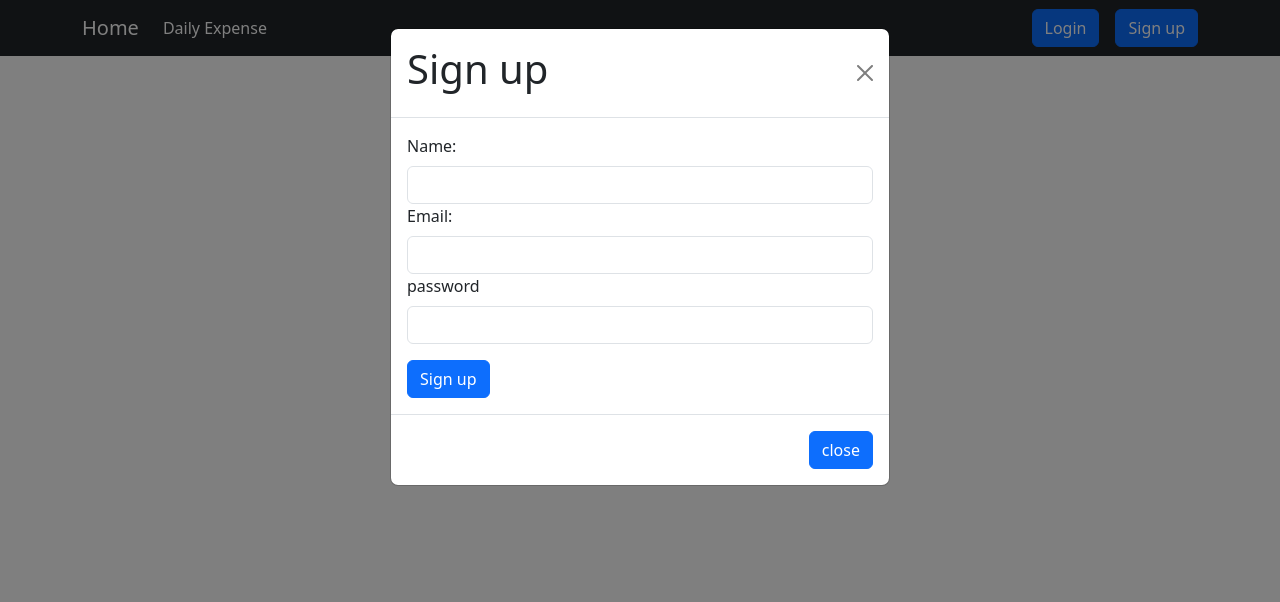
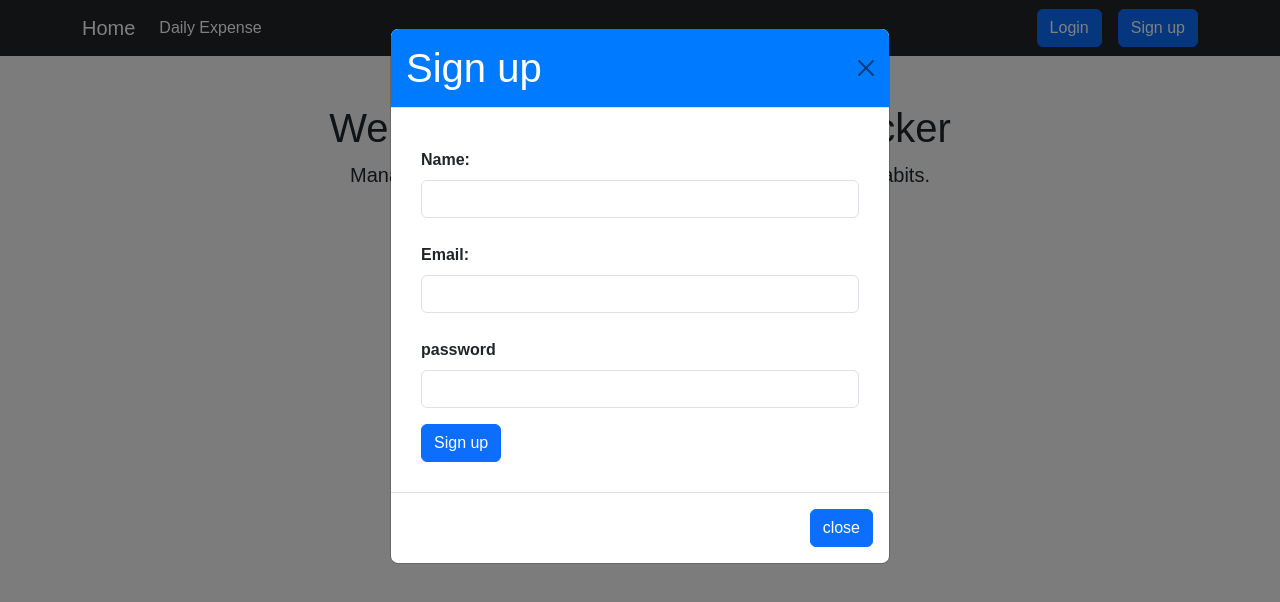
Before and after one commit to HelloVikram/ETP, a website: page Views/Index.html in a window 1280 px wide. Both pictures are taken after a click on the button "Sign up". Drawn offline with nearby package versions, Linux system fonts and the light colour scheme.

Commit message:
Added some styling

```diff
--- a/Views/Index.html
+++ b/Views/Index.html
@@ -3,13 +3,76 @@
 <head>
     <meta charset="UTF-8">
     <meta name="viewport" content="width=device-width, initial-scale=1.0">
-    <title>Signup</title>
+    <title>Expense Tracker</title>
     <link
     href="https://cdn.jsdelivr.net/npm/bootstrap@5.3.3/dist/css/bootstrap.min.css"
     rel="stylesheet"
     integrity="sha384-QWTKZyjpPEjISv5WaRU9OFeRpok6YctnYmDr5pNlyT2bRjXh0JMhjY6hW+ALEwIH"
     crossorigin="anonymous"
   />
+  <style>
+    body {
+    background-color: #f8f9fa;
+    font-family: Arial, sans-serif;
+  }
+
+  /* Navbar styling */
+  .navbar {
+    margin-bottom: 20px;
+  }
+
+  /* Modal Header */
+  .modal-header {
+    background-color: #007bff;
+    color: #ffffff;
+    padding: 15px;
+  }
+
+  .modal-header h1,
+  .modal-header h2 {
+    margin: 0;
+  }
+
+  /* Modal Body */
+  .modal-body {
+    padding: 20px;
+  }
+
+  .modal-body label {
+    font-weight: bold;
+    margin-top: 10px;
+  }
+
+  /* Form Styling */
+  form {
+    padding: 10px;
+  }
+
+  form input {
+    margin-bottom: 15px;
+  }
+
+  /* Buttons */
+  button {
+    transition: all 0.3s ease-in-out;
+  }
+
+  button:hover {
+    opacity: 0.9;
+  }
+
+  /* Error Message Styling */
+  #error-message {
+    font-size: 14px;
+    color: red;
+    margin-top: 10px;
+  }
+
+  /* Footer Button Alignment */
+  .modal-footer button {
+    margin-left: auto;
+  }
+  </style>
 </head>
 <body>
   <nav class="navbar navbar-expand-md navbar-dark bg-dark">
@@ -43,6 +106,17 @@
       </ul>
     </div>
   </nav>
+
+  <div class="container text-center mt-5">
+    <h1>Welcome to Daily Expense Tracker</h1>
+    <p class="lead">
+      Manage your expenses efficiently and track your spending habits.
+    </p>
+    <button class="btn btn-primary btn-lg" onclick="window.location.href='expense.html'">
+      Start Tracking Expenses
+    </button>
+  </div>
+
 
   <div class="contianer">
     <div class="modal fade" id="loginmodal">
```
Also changed, not shown: Views/expense.html (+72 -1 lines).
